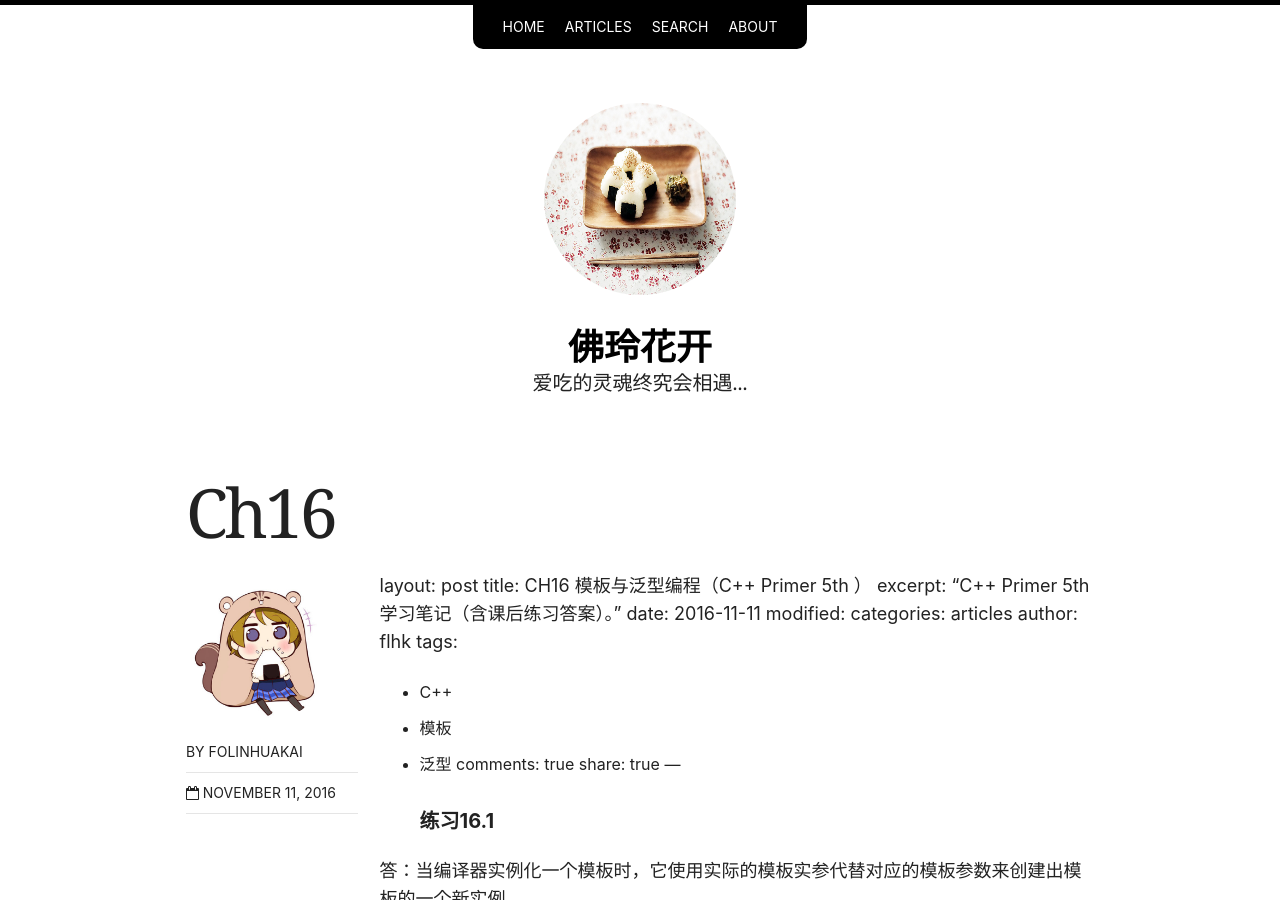
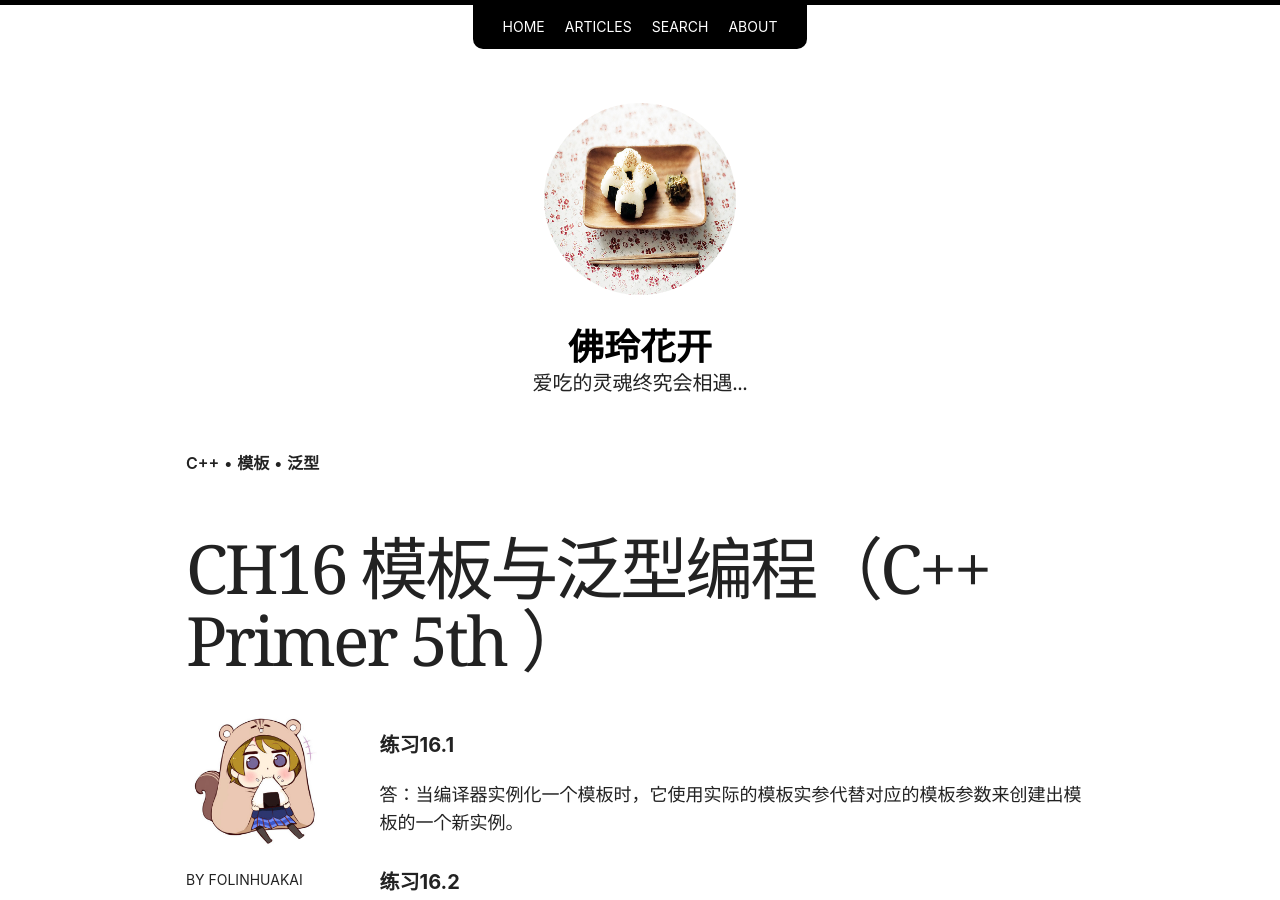
Before and after one commit to folinhuakai/folinhuakai.github.io, a Jekyll site: the page built from _posts/articles/2016-11-11-ch16.md, in a window 1280 px wide and 900 px high. Built offline with Jekyll 4.4.1, drawn with Linux system fonts in a browser that asks for light colours; nearby versions of some CDN libraries; our own code applies the rules of GitHub Pages for plain Markdown files; some of the changed lines change nothing that is shown.

Commit message:
修复新文章无法显示的问题 bug
- ch15 日期错误，导致在列表中的位置不对
- ch16 ch17 的头信息出错，导致无法被正确解析

```diff
--- a/_posts/articles/2016-11-05-ch15.md
+++ b/_posts/articles/2016-11-05-ch15.md
@@ -2,7 +2,7 @@
 layout: post
 title: CH15 面向对象程序设计 （C++ Primer 5th ）
 excerpt: "C++ Primer 5th学习笔记（含课后练习答案）。"
-date: 2016-09-14
+date: 2016-11-05
 modified:
 categories: articles
 author: flhk
--- a/_posts/articles/2016-11-11-ch16.md
+++ b/_posts/articles/2016-11-11-ch16.md
@@ -1,4 +1,3 @@
----
 ---
 layout: post
 title: CH16  模板与泛型编程（C++ Primer 5th ）
@@ -14,6 +13,7 @@ tags:
 comments: true
 share: true
 ---
+
 ##### 练习16.1
 
 答：当编译器实例化一个模板时，它使用实际的模板实参代替对应的模板参数来创建出模板的一个新实例。
```
Also changed, not shown: _posts/articles/2016-11-24-ch17.md (+1 -1 lines).
